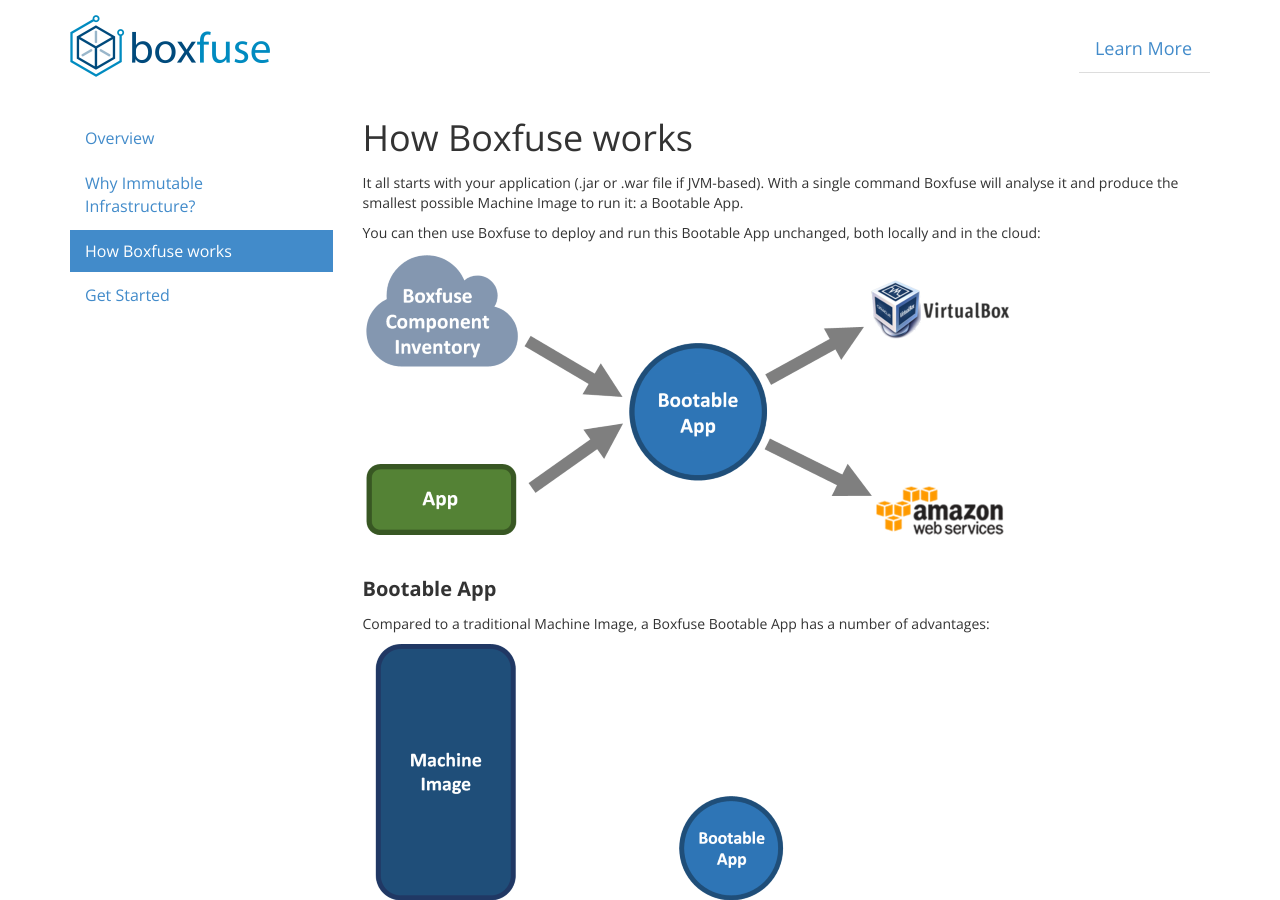
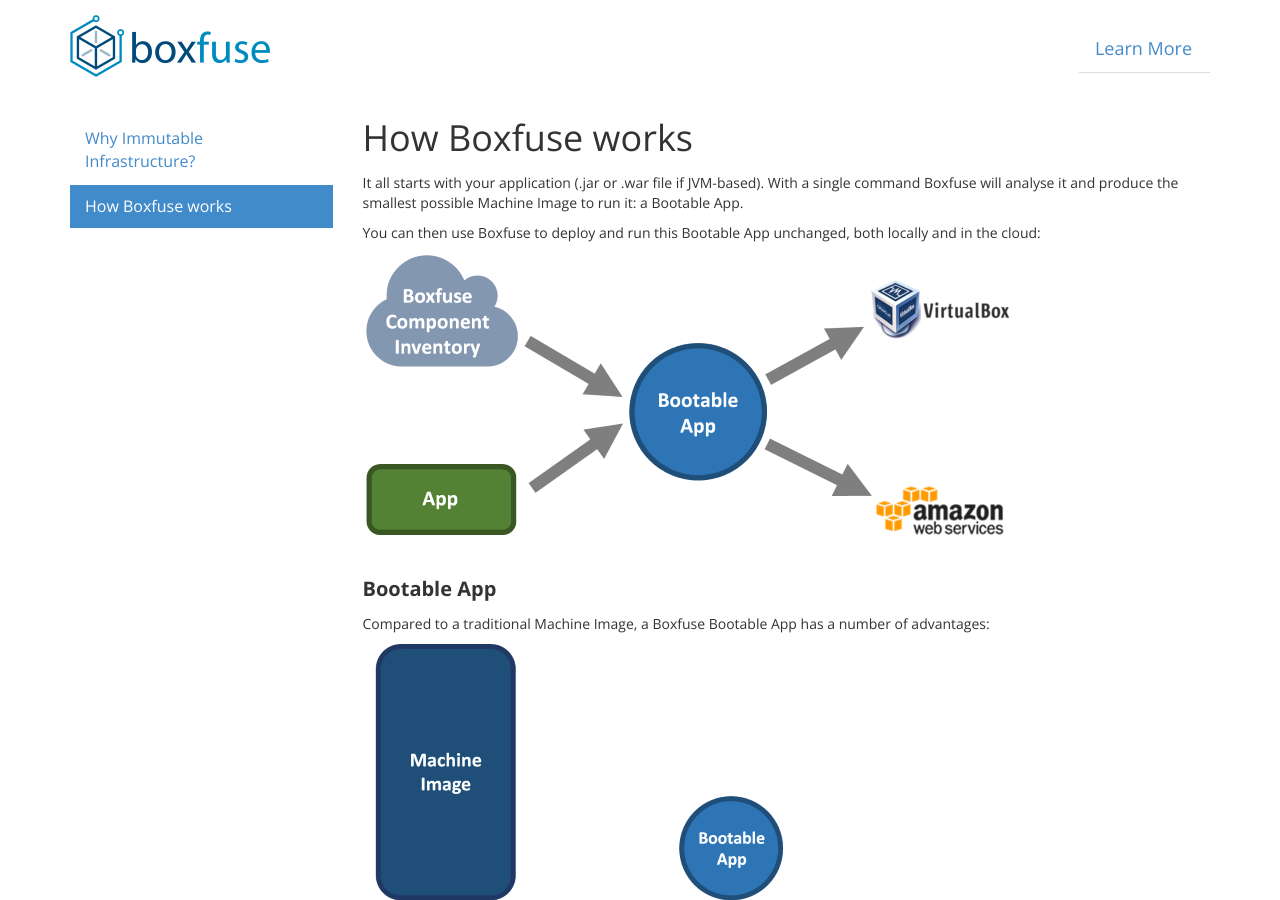
Before and after one commit to flyway/boxfuse.com, a Jekyll site: the page built from learn/how.html, in a window 1280 px wide and 900 px high. Built offline with Jekyll 4.4.1, drawn with Linux system fonts in a browser that asks for light colours; nearby versions of some CDN libraries; library files that are not in the unit come from our copies; some of the changed text lies outside the part shown.

Commit message:
Fixed broken link

```diff
--- a/_layouts/default.html
+++ b/_layouts/default.html
@@ -26,7 +26,7 @@
                 <ul id="tabs" class="nav nav-tabs navbar-right">
                     <li
                     {% if page.tab == 'learn' %} class="active" {% endif %}>
-                    <a href="/learn">Learn More</a></li>
+                    <a href="/learn/why.html">Learn More</a></li>
                 </ul>
             </div>
         </div>
--- a/_layouts/learn.html
+++ b/_layouts/learn.html
@@ -8,18 +8,18 @@ title: Learn More
         <div class="col-md-3">
             <div id="menu">
                 <ul class="nav nav-pills nav-stacked">
-                    <li
+                    <!-- li
                     {% if page.menu == 'overview' %} class="active" {% endif %}>
-                    <a href="/learn">Overview</a></li>
+                    <a href="/learn">Overview</a></li -->
                     <li
                     {% if page.menu == 'why' %} class="active" {% endif %}>
                     <a href="/learn/why.html">Why Immutable Infrastructure?</a></li>
                     <li
                     {% if page.menu == 'how' %} class="active" {% endif %}>
                     <a href="/learn/how.html">How Boxfuse works</a></li>
-                    <li
+                    <!-- li
                     {% if page.menu == 'getstarted' %} class="active" {% endif %}>
-                    <a href="/learn/getstarted.html">Get Started</a></li>
+                    <a href="/learn/getstarted.html">Get Started</a></li -->
                 </ul>
             </div>
         </div>
--- a/learn/how.html
+++ b/learn/how.html
@@ -52,6 +52,6 @@ subtitle: 'How Boxfuse works'
     </ul>
 
     <p class="next-steps">
-        <a class="btn btn-primary" href="/learn/commandline.html">Get Started <i class="fa fa-arrow-right"></i></a>
+        <a class="btn btn-primary" href="/#contact">Get notified when we launch <i class="fa fa-arrow-right"></i></a>
     </p>
 </div>
```
